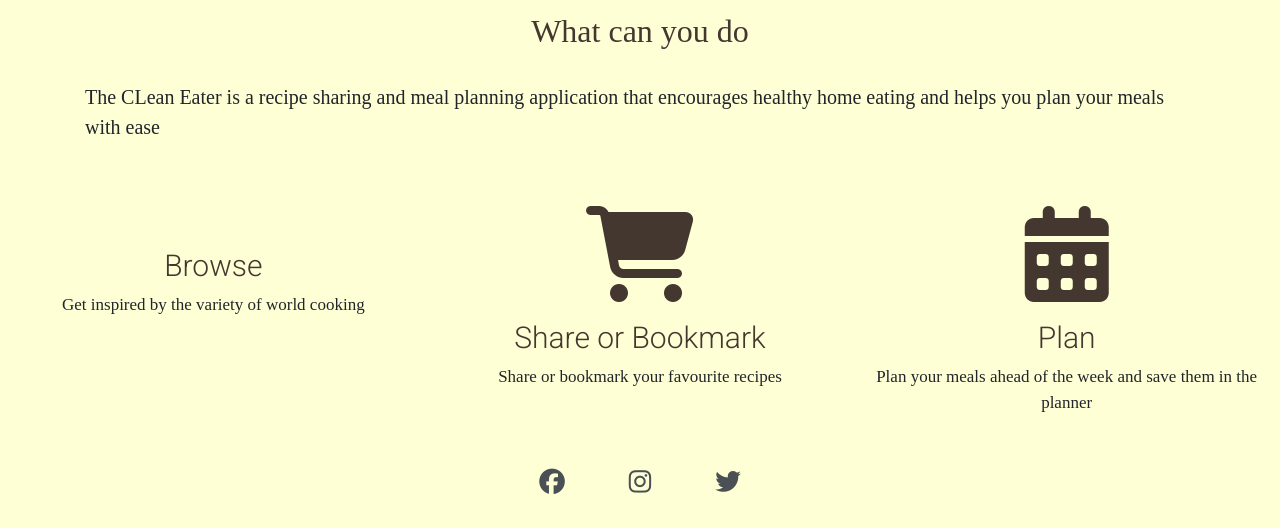
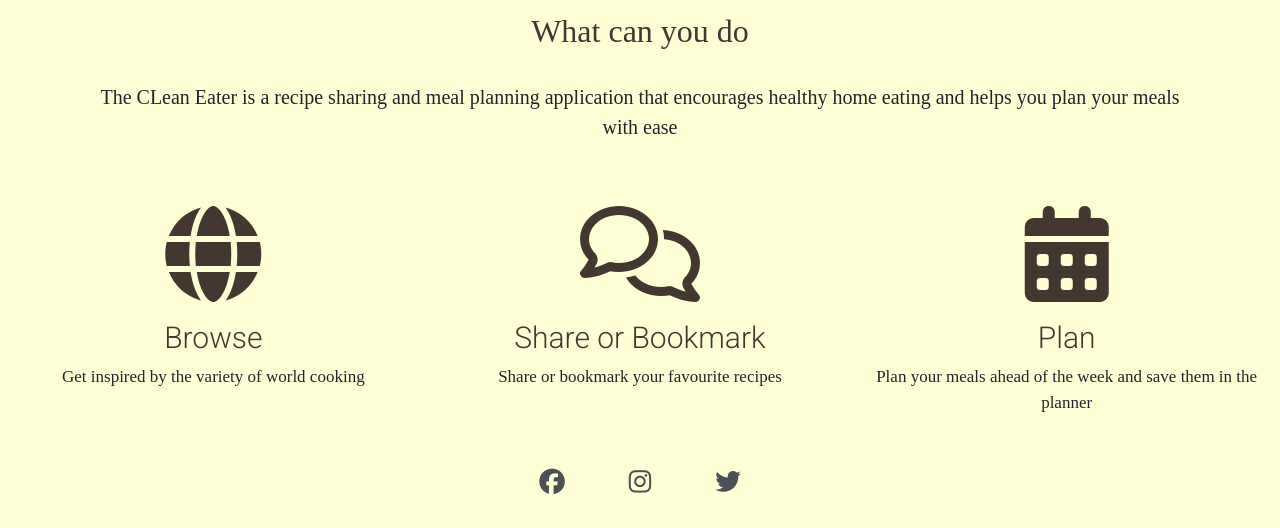
Before and after one commit to Pradnya144/Portfolio-Project-4, a Django app: page / in a window 1280 px wide. Shown: the part 500-1028 px from the top of the page. Run offline with Django 3.2, Linux system fonts and the light colour scheme; some libraries are stand-ins or nearby versions.

Commit message:
Changing font awesome icons on home page

```diff
--- a/templates/index.html
+++ b/templates/index.html
@@ -41,7 +41,7 @@
         </div>
         <div class="row mb-sm-5">
             <div class="col-12">
-                <p class="mt-3 my-md-3 test-center lead">
+                <p class="mt-3 my-md-3 text-center lead">
                     The CLean Eater is a recipe sharing and meal planning application that encourages healthy home eating and helps you plan your meals with ease
                 </p>
             </div>
@@ -51,7 +51,7 @@
         <div class="row">
             <div class="col-12 col-md-4 mb-2">
                 <div class="feature-image mb-2">
-                    <i class="fa-solid fa-globe-stand fa-6x"></i>
+                    <i class="fas fa-globe fa-6x"></i>
                 </div>
                 <div>
                     <h3 class="feature-title">Browse</h3>
@@ -62,7 +62,7 @@
             </div>
             <div class="col-12 col-md-4 mb-2">
                 <div class="feature-image mb-2">
-                    <i class="fa-solid fa-cart-shopping fa-6x"></i>
+                    <i class="far fa-comments fa-6x"></i>
                 </div>
                 <div>
                     <h3 class="feature-title">Share or Bookmark</h3>
@@ -73,7 +73,7 @@
             </div>
             <div class="col-12 col-md-4 mb-2">
                 <div class="feature-image mb-2">
-                    <i class="fa-solid fa-calendar-days fa-6x"></i>
+                    <i class="fas fa-calendar-alt fa-6x"></i>
                 </div>
                 <h3 class="feature-title">Plan</h3>
                 <p class="feature-text">
```
